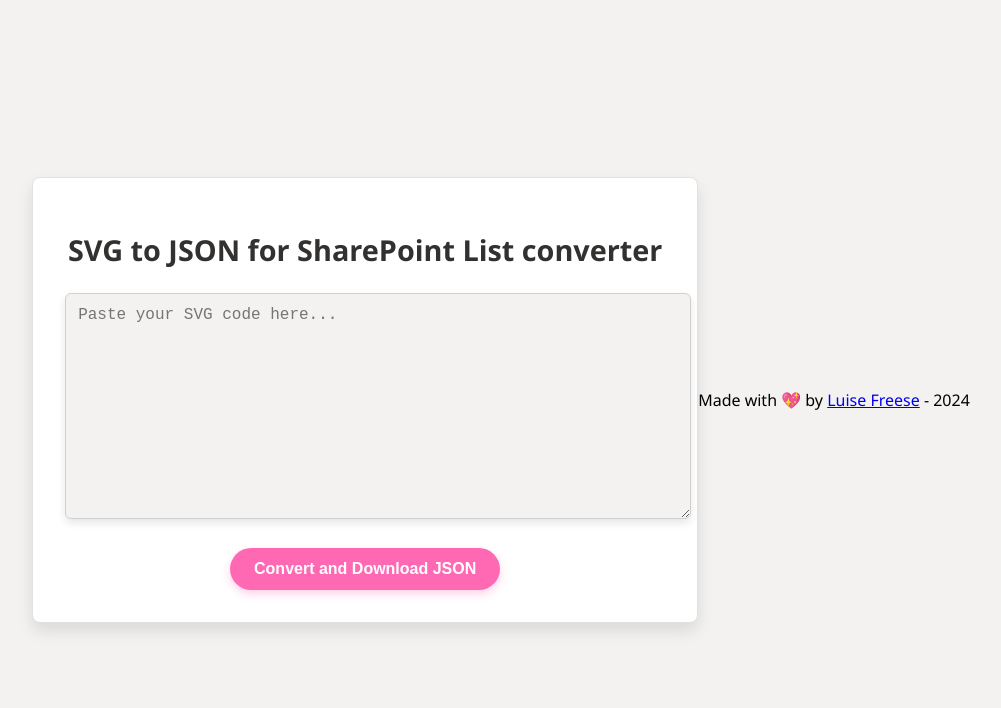
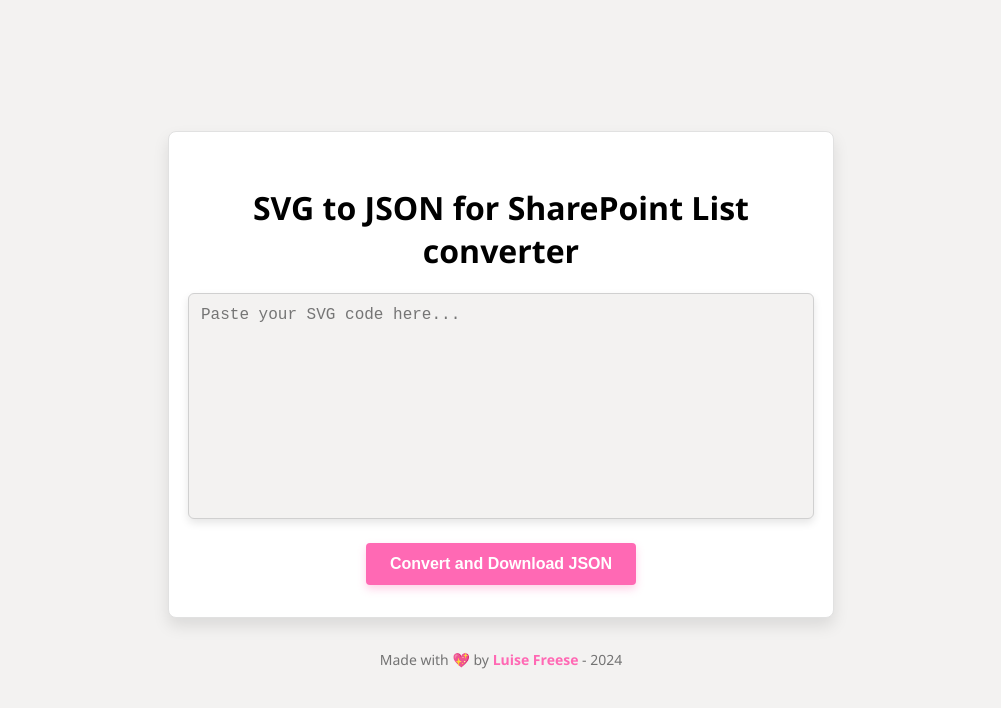
Before and after one commit to LuiseFreese/svg-to-SP-converter, a plain HTML site: page index.html in a window 1280 px wide. Shown: the whole page, without its empty margins (139-1140 px from the left). Drawn offline with Linux system fonts and the light colour scheme.

Commit message:
improves UI

```diff
--- a/style.css
+++ b/style.css
@@ -7,6 +7,7 @@ body {
     display: flex;
     justify-content: center;
     align-items: center;
+    flex-direction: column;
     height: 100vh;
 }
 
@@ -20,16 +21,12 @@ body {
     max-width: 600px;
     text-align: center;
     border: 1px solid #e1e1e1;
+    display: flex;
+    flex-direction: column;
+    align-items: center;
 }
 
-/* Heading style */
-h1 {
-    color: #323130;
-    font-size: 1.8rem;
-    margin-bottom: 1.5rem;
-}
-
-/* Textarea styling */
+/* Center textarea within the white box */
 textarea {
     width: 100%;
     height: 200px;
@@ -42,6 +39,7 @@ textarea {
     font-size: 16px;
     transition: all 0.2s ease;
     color: #323130;
+    resize: none;
 }
 
 textarea:focus {
@@ -58,7 +56,7 @@ button {
     font-size: 1rem;
     font-weight: bold;
     border: none;
-    border-radius: 24px;
+    border-radius: 4px;
     cursor: pointer;
     box-shadow: 0 4px 8px rgba(255, 105, 180, 0.3);
     transition: background-color 0.3s ease, box-shadow 0.3s ease;
@@ -74,6 +72,23 @@ button:active {
     box-shadow: 0 2px 4px rgba(255, 105, 180, 0.2);
 }
 
+/* Footer style */
+footer {
+    margin-top: 2rem;
+    font-size: 14px;
+    color: #737373;
+}
+
+footer a {
+    color: #ff69b4;
+    text-decoration: none;
+    font-weight: bold;
+}
+
+footer a:hover {
+    text-decoration: underline;
+}
+
 /* Responsive text field and button */
 @media (max-width: 768px) {
     textarea {
```
